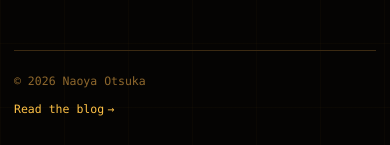
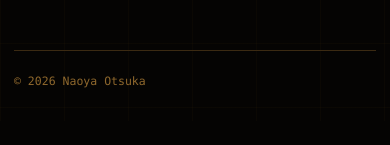
Before and after one commit to otknoy/otknoy.github.io, a Next.js app: page / in a window 390 px wide. Shown: the part 2133-2278 px from the top of the page. After the commit the page ends 2254 px from the top, so only its background shows below. Built offline with nearby package versions, Linux system fonts and the light colour scheme.

Commit message:
style: simplify footer by removing blog link

```diff
--- a/app/page.module.css
+++ b/app/page.module.css
@@ -1,7 +1,3 @@
-.footer a:is(:hover, :focus-visible) {
-  color: var(--accent);
-}
-
 .hero h1 span {
   color: var(--accent);
 }
@@ -191,20 +187,11 @@
 }
 
 .footer {
-  display: flex;
-  justify-content: space-between;
   padding: 24px 0 32px;
   border-top: 1px solid var(--line);
   color: var(--subtle);
   font-family: var(--font-mono);
   font-size: 0.72rem;
-}
-
-.footer a {
-  display: inline-flex;
-  align-items: center;
-  gap: 0.3em;
-  color: var(--foreground);
 }
 
 @media (max-width: 900px) {
@@ -263,9 +250,4 @@
   .skillCard h3 {
     margin: 22px 0 14px;
   }
-
-  .footer {
-    flex-direction: column;
-    gap: 14px;
-  }
 }
--- a/app/page.tsx
+++ b/app/page.tsx
@@ -1,5 +1,3 @@
-import Link from 'next/link'
-
 import Header from '../components/Header'
 import styles from './page.module.css'
 
@@ -141,12 +139,6 @@ export default function Home() {
 
       <footer className={styles.footer}>
         <span>{`© ${new Date().getFullYear()} Naoya Otsuka`}</span>
-        <Link href="/blog">
-          Read the blog
-          <span className="linkArrow" aria-hidden="true">
-            →
-          </span>
-        </Link>
       </footer>
     </main>
   )
```
Also changed, not shown: 1 other file (tests, documents, lock files or other folders).
